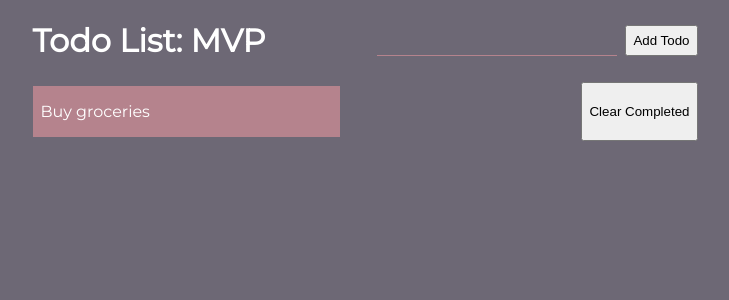
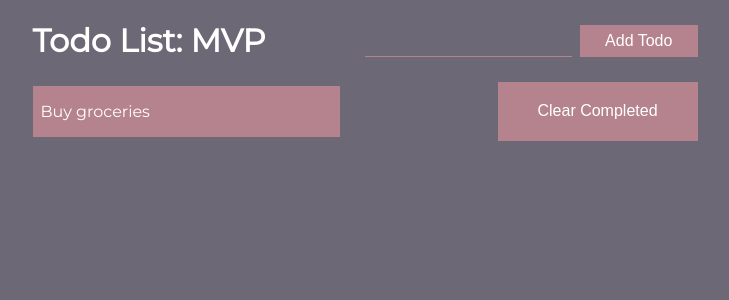
Before and after one commit to maribelcuales/React-Todo-Project, a React (Create React App) app: page / in a window 1280 px wide. Shown: the top 300 px of the page, without its empty margins (275-1004 px from the left). Built offline with nearby package versions, Linux system fonts and the light colour scheme; the HTML template or start-up script is replaced by a standard one.

Commit message:
Added css styling to add todo button.

```diff
--- a/src/styles.css
+++ b/src/styles.css
@@ -82,3 +82,16 @@ form > input {
   border-bottom: 1px solid #b5838d;
   margin-right: 8px;
 }
+
+button {
+  background-color: #b5838d;
+  border: 1px solid #b5838d;
+  color: white;
+  font-size: 16px;
+  padding: 6px 14px;
+  width: 200px;
+}
+input::placeholder {
+  color: #b5838d;
+  opacity: 1;
+}
```
